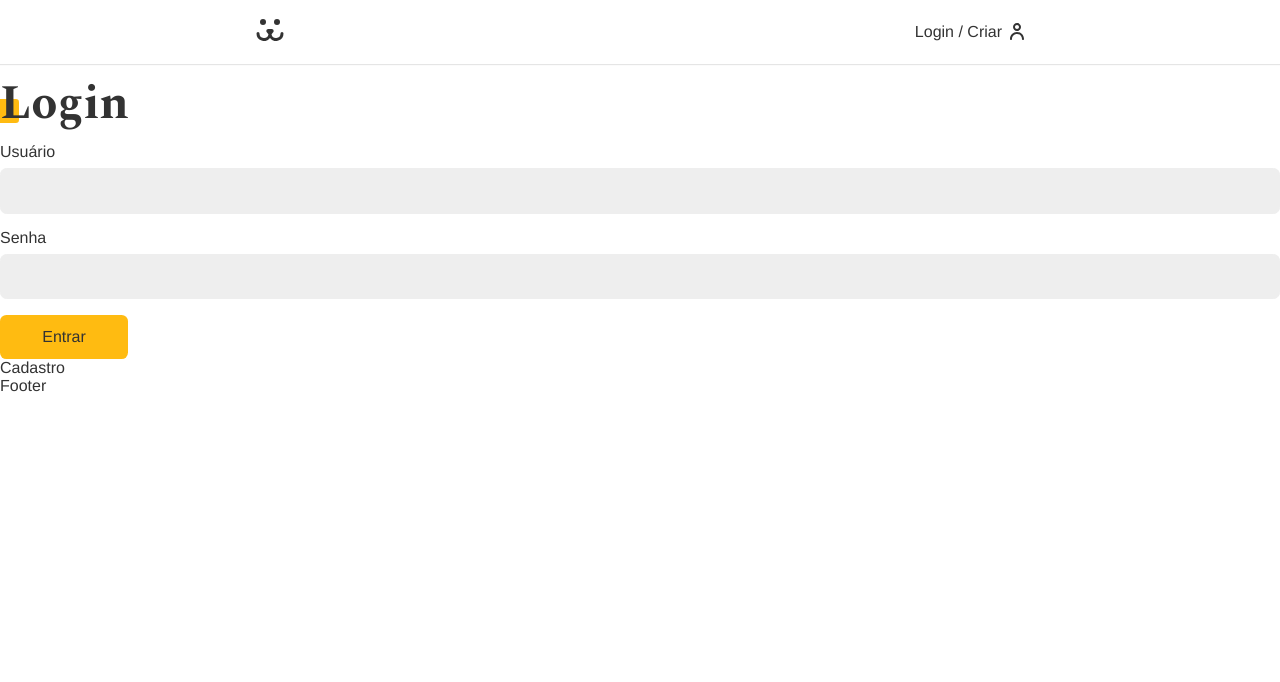
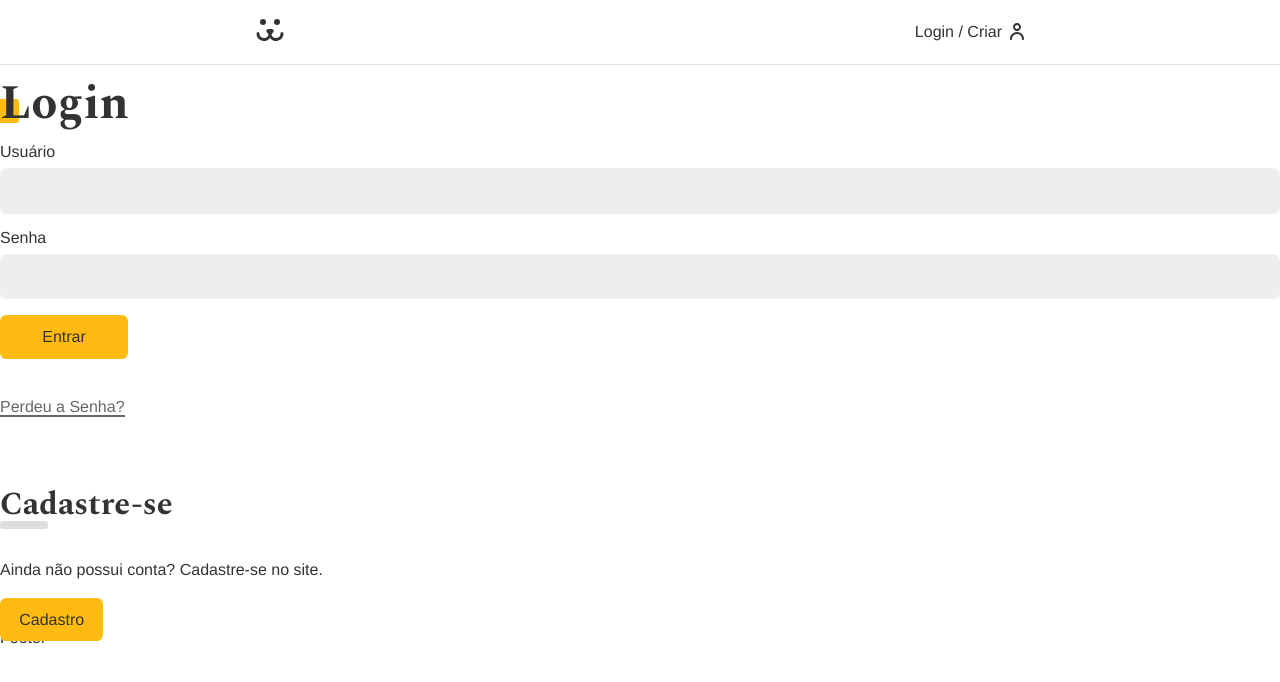
Before and after one commit to Barata-Ribeiro/Dogs, a React (Vite) app: page /login in a window 1280 px wide. Shown: the top 682 px of the page. Built offline with nearby package versions, Linux system fonts and the light colour scheme.

Commit message:
add error component, add estilos login form

```diff
--- /dev/null
+++ b/src/Components/Helper/Error.jsx
@@ -0,0 +1,8 @@
+import React from "react";
+
+const Error = ({ error }) => {
+  if (!error) return null;
+  return <p className="error">{error}</p>;
+};
+
+export default Error;
--- a/src/Components/Login/LoginForm.jsx
+++ b/src/Components/Login/LoginForm.jsx
@@ -4,6 +4,9 @@ import Input from "../Forms/Input";
 import Button from "../Forms/Button";
 import useForm from "../../Hooks/useForm";
 import { UserContext } from "../../UserContext";
+import Error from "../Helper/Error";
+import styles from "../styles/LoginForm.module.css";
+import stylesBtn from "../styles/Forms/Button.module.css";
 
 const LoginForm = () => {
   const username = useForm();
@@ -21,7 +24,7 @@ const LoginForm = () => {
   return (
     <section className="animeLeft">
       <h1 className="title">Login</h1>
-      <form onSubmit={handleSubmit}>
+      <form className={styles.form} onSubmit={handleSubmit}>
         <Input label="Usuário" type="text" name="username" {...username} />
         <Input label="Senha" type="password" name="password" {...password} />
         {loading ? (
@@ -29,9 +32,18 @@ const LoginForm = () => {
         ) : (
           <Button>Entrar</Button>
         )}
-        {error && <p>{error}</p>}
+        <Error error={error} />
       </form>
-      <Link to="/login/criar">Cadastro</Link>
+      <Link className={styles.recuperar} to="/login/recuperar">
+        Perdeu a Senha?
+      </Link>
+      <div className={styles.cadastro}>
+        <h2 className={styles.subtitle}>Cadastre-se</h2>
+        <p>Ainda não possui conta? Cadastre-se no site.</p>
+        <Link className={stylesBtn.button} to="/login/criar">
+          Cadastro
+        </Link>
+      </div>
     </section>
   );
 };
--- /dev/null
+++ b/src/Components/styles/LoginForm.module.css
@@ -0,0 +1,42 @@
+.form {
+  margin-bottom: 2rem;
+}
+
+.recuperar {
+  display: inline-block;
+  color: var(--neutral-color3);
+  padding: 0.5rem 0;
+  line-height: 1;
+}
+
+.recuperar::after {
+  content: "";
+  display: block;
+  height: 0.125rem;
+  width: 100%;
+  background-color: currentColor;
+}
+
+.cadastro {
+  margin-top: 4rem;
+}
+
+.cadastro p {
+  margin-top: 2rem;
+  margin-bottom: 2rem;
+}
+
+.subtitle {
+  font-family: var(--type-second);
+  line-height: 1;
+  font-size: 2rem;
+}
+
+.subtitle::after {
+  content: "";
+  display: block;
+  background-color: var(--neutral-color4);
+  height: 0.5rem;
+  width: 3rem;
+  border-radius: 0.2rem;
+}
```
